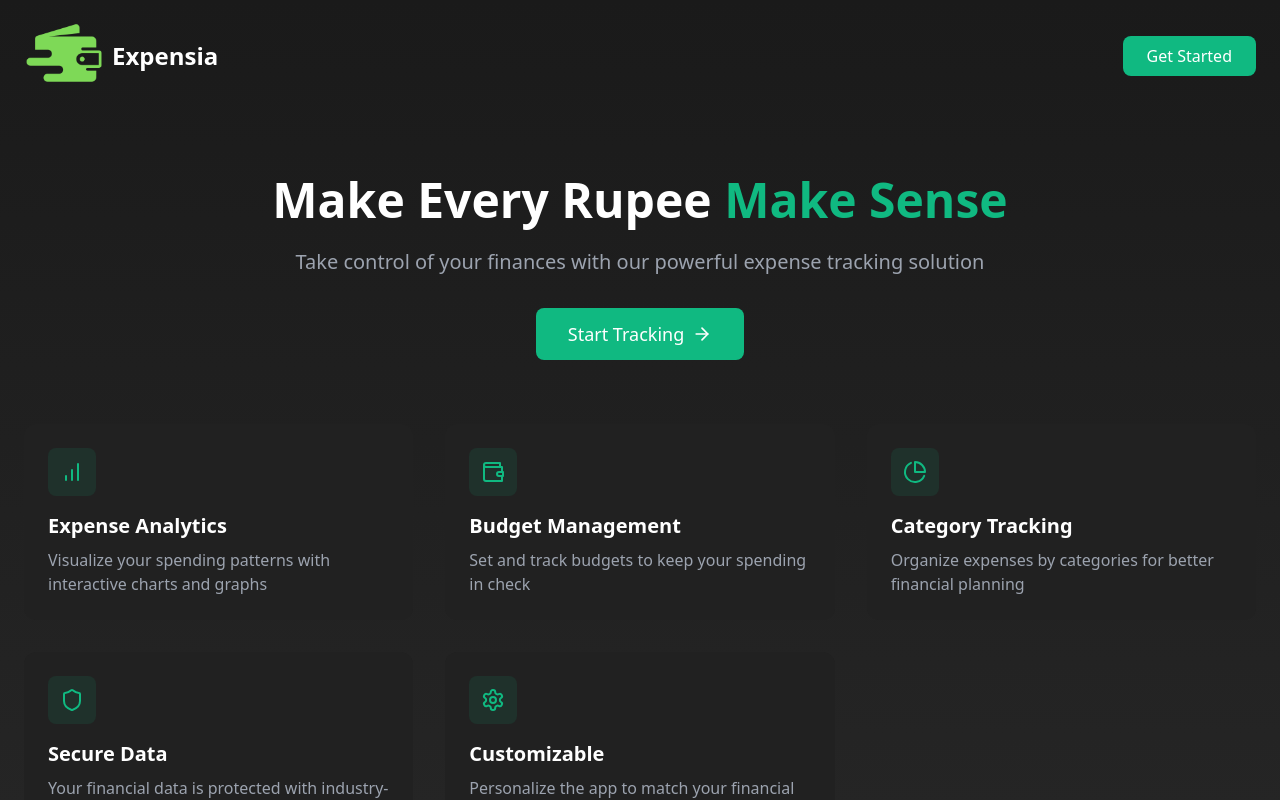
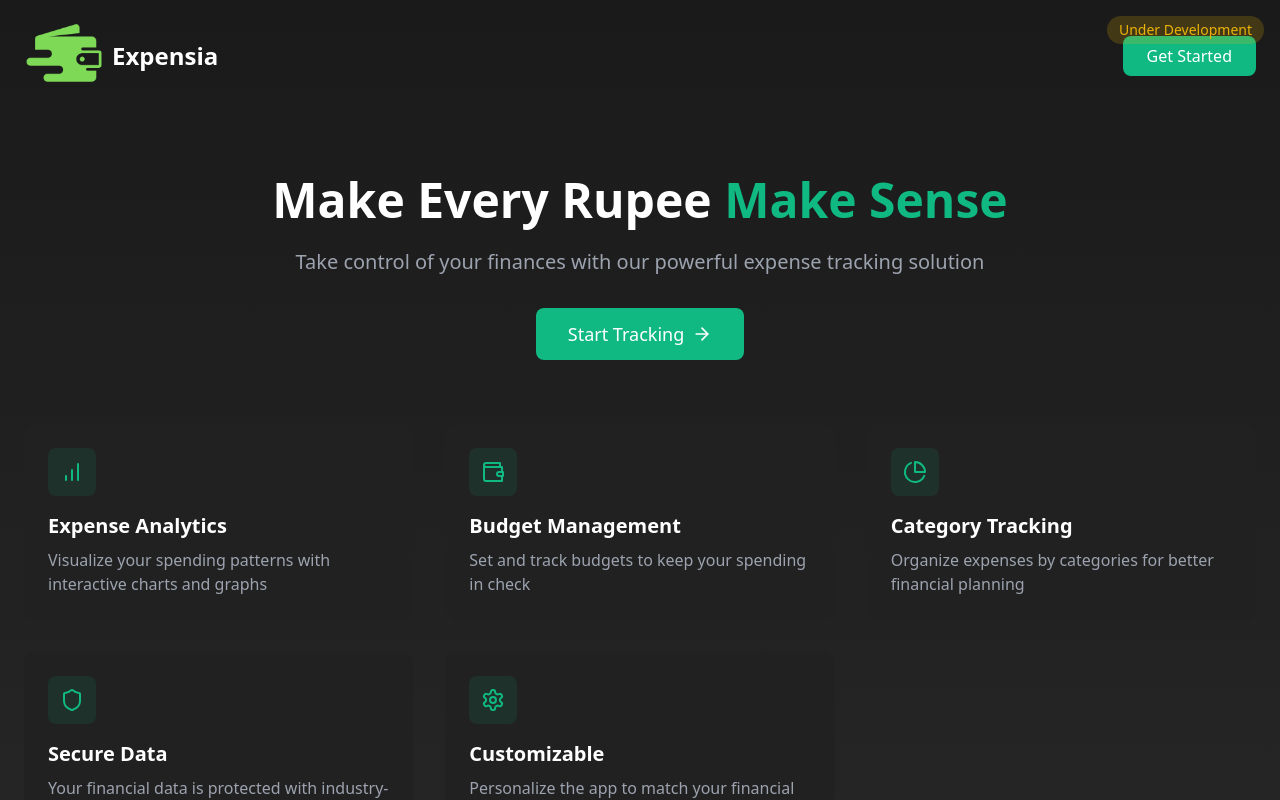
Before and after one commit to AnilabhBarua/Expensia, a React (Vite) app: page / in a window 1280 px wide. Shown: the top 800 px of the page. Built offline with nearby package versions, Linux system fonts and the light colour scheme.

Commit message:
added under Dev tag

```diff
--- a/src/App.tsx
+++ b/src/App.tsx
@@ -6,10 +6,12 @@ import Landing from './pages/Landing';
 import Dashboard from './pages/Dashboard';
 import Expenses from './pages/Expenses';
 import Settings from './pages/Settings';
+import DevelopmentTag from './components/DevelopmentTag';
 
 function App() {
   return (
     <Router>
+      <DevelopmentTag />
       <Routes>
         <Route path="/" element={<Landing />} />
         <Route
--- /dev/null
+++ b/src/components/DevelopmentTag.tsx
@@ -0,0 +1,15 @@
+import { motion } from 'framer-motion';
+
+const DevelopmentTag = () => {
+  return (
+    <motion.div
+      initial={{ opacity: 0, y: -20 }}
+      animate={{ opacity: 1, y: 0 }}
+      className="fixed top-4 right-4 bg-yellow-500/20 text-yellow-500 px-3 py-1 rounded-full text-sm font-medium z-50"
+    >
+      Under Development
+    </motion.div>
+  );
+};
+
+export default DevelopmentTag;
```
